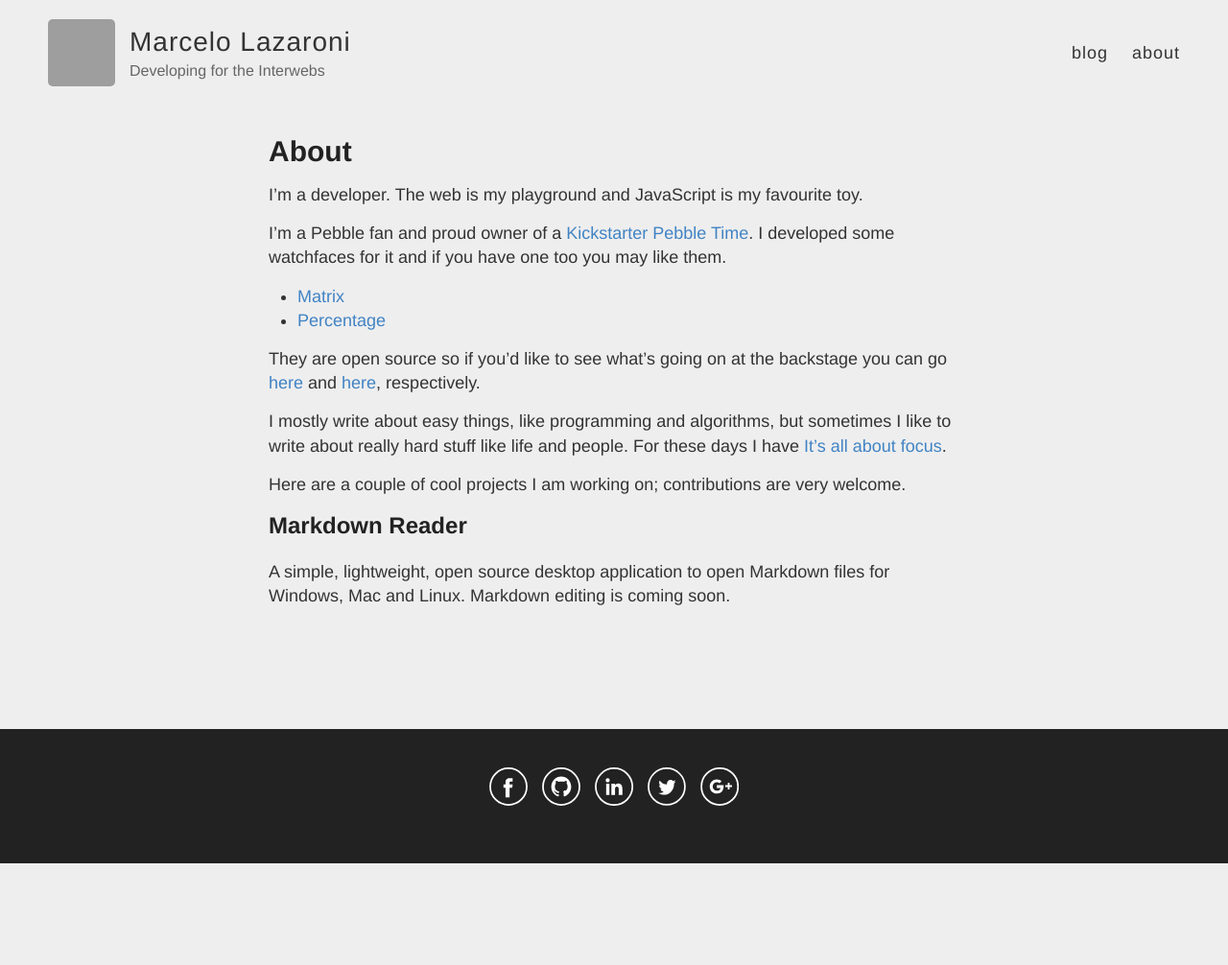
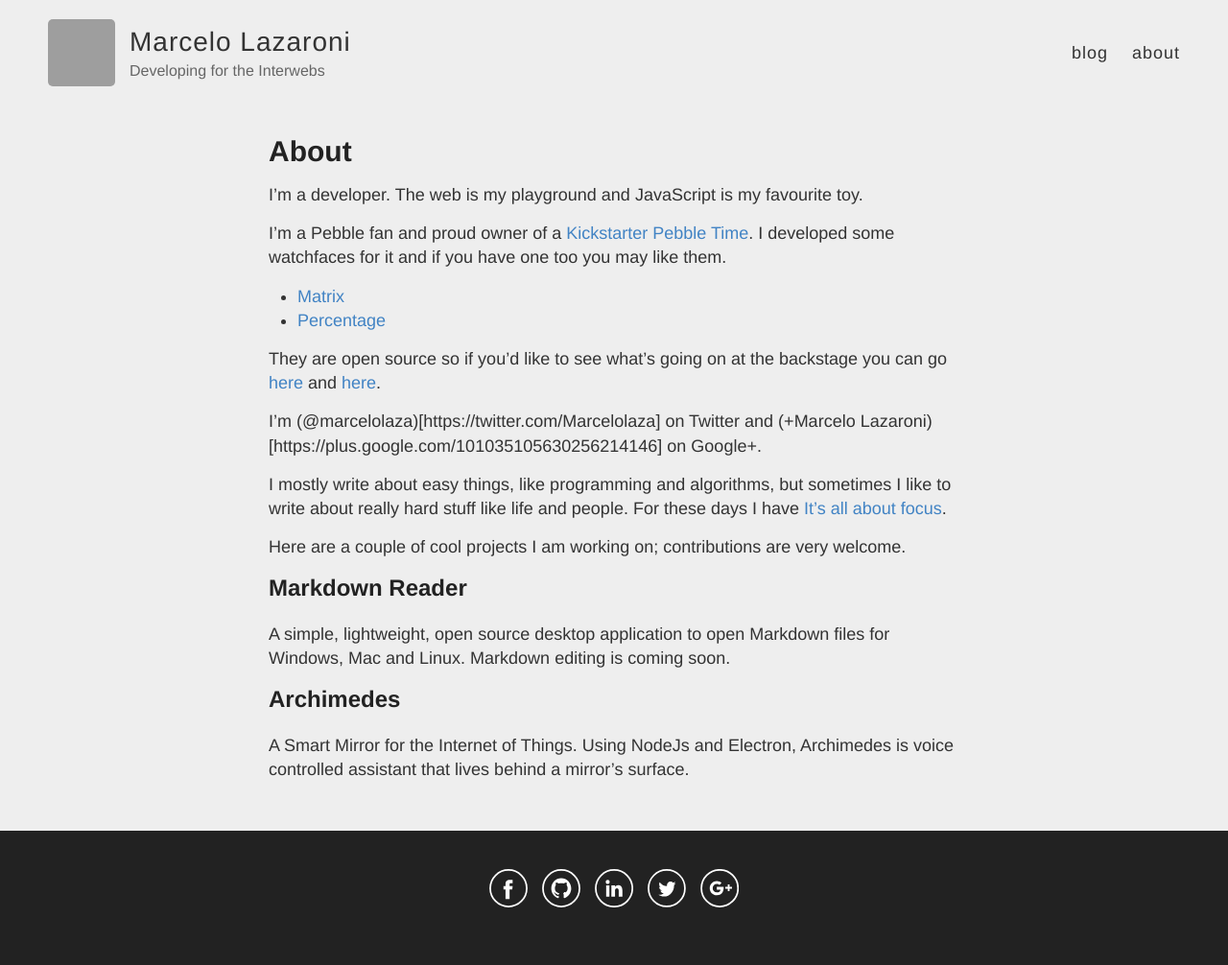
Before and after one commit to lazamar/lazamar.github.io, a Jekyll site: the page built from about.md, in a window 1280 px wide. Shown: the whole page at 96% size. Built offline with Jekyll 4.4.1, drawn with Linux system fonts in a browser that asks for light colours; Markdown is read by kramdown in place of the engine named in the settings; before the commit the page ends 900 px from its top, so only the background shows below that; grey boxes are pictures that could not be loaded.

Commit message:
Add Socia media and Archimedes to about.md

```diff
--- a/about.md
+++ b/about.md
@@ -11,12 +11,20 @@ I'm a Pebble fan and proud owner of a [Kickstarter Pebble Time](https://www.kick
 - [Matrix](http://apps.getpebble.com/en_US/application/55ad3d946749cded0f000098)
 - [Percentage](http://apps.getpebble.com/en_US/application/55ad34495ce176822500008c)
 
-They are open source so if you'd like to see what's going on at the backstage you can go [here](https://github.com/lazamar/Matrix-Watchface) and [here](https://github.com/lazamar/Percentage-Watchface), respectively.
+They are open source so if you'd like to see what's going on at the backstage you can go [here](https://github.com/lazamar/Matrix-Watchface) and [here](https://github.com/lazamar/Percentage-Watchface).
+
+I'm (@marcelolaza)[https://twitter.com/Marcelolaza] on Twitter and (+Marcelo Lazaroni)[https://plus.google.com/101035105630256214146] on Google+.
 
 I mostly write about easy things, like programming and algorithms, but sometimes I like to write about really hard stuff like life and people. For these days I have [It's all about focus](http://itsallaboutfocus.com/).
 
 Here are a couple of cool projects I am working on; contributions are very welcome.
 
+
 ## [Markdown Reader](https://github.com/lazamar/Markdown-Reader)
 
 A simple, lightweight, open source desktop application to open Markdown files for Windows, Mac and Linux. Markdown editing is coming soon.
+
+## [Archimedes](https://github.com/lazamar/Archimedes)
+
+A Smart Mirror for the Internet of Things. Using NodeJs and Electron, Archimedes is voice controlled
+assistant that lives behind a mirror's surface.
```
